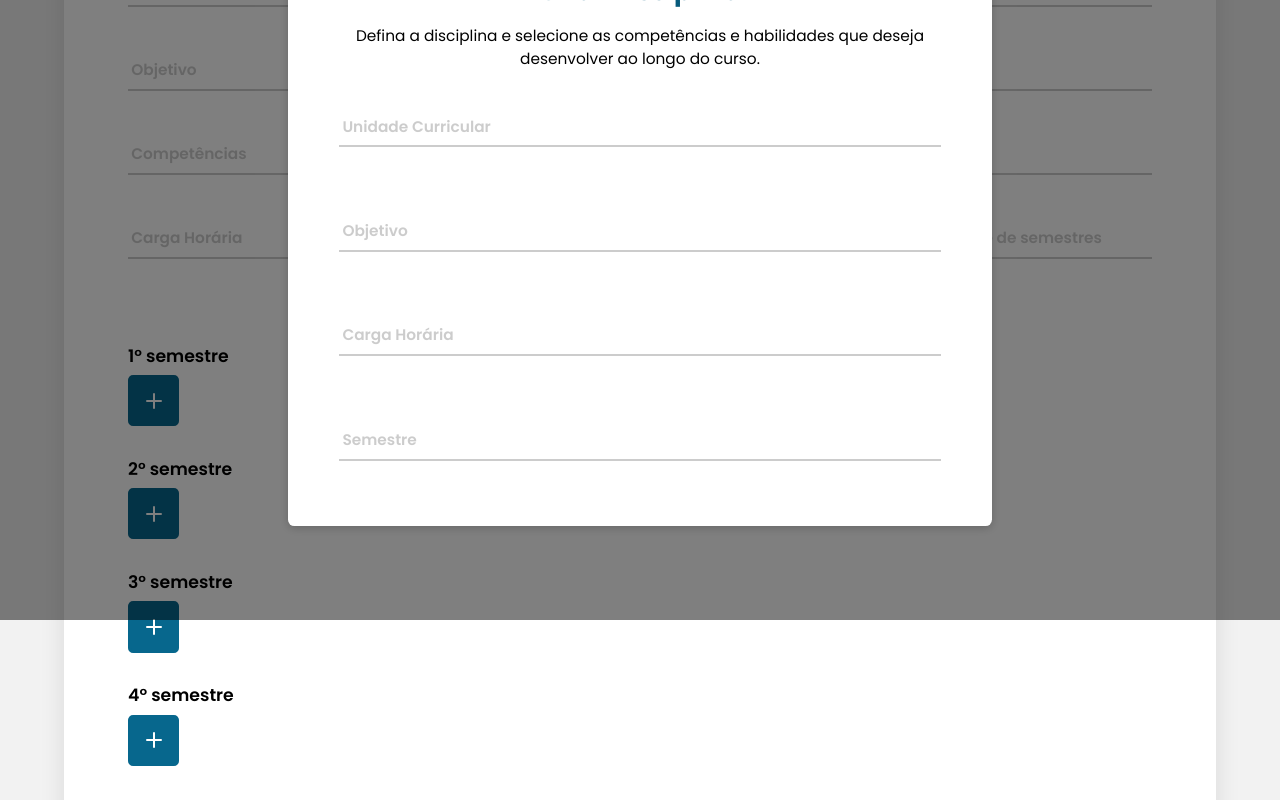
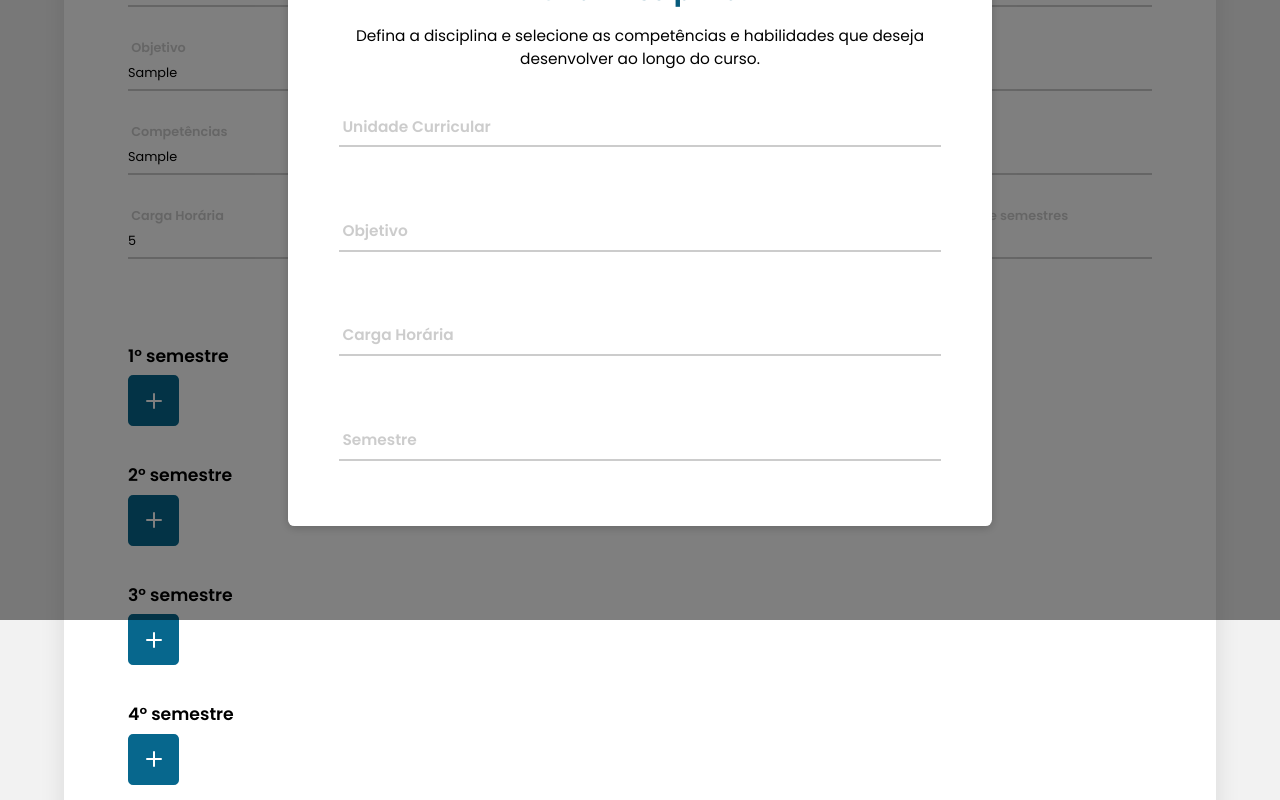
Before and after one commit to larissacoelho21/PlanneEdu-FrontEnd, a React (Vite) app in the folder PlanneEdu_Front/: page /addplancurso in a window 1280 px wide. Both pictures are taken after typing "Sample", "Sample", "Sample", "Sample", "5", "5" into the empty fields and a click on the button 153 px from the left and 907 px from the top of the page. Shown: the part 507-1307 px from the top of the page. Built offline with nearby package versions, Linux system fonts and the light colour scheme.

Commit message:
Continuação da construção da página referente a criação de planos de curso (OPP)

```diff
--- a/PlanneEdu_Front/src/Components/Multiselect/Multiselect.tsx
+++ b/PlanneEdu_Front/src/Components/Multiselect/Multiselect.tsx
@@ -94,7 +94,8 @@ export function Multiselect({ value, onChange, options }: SelectProps) {
       <span className={styles.value}>
         {value.map((v, index) => (
           <button
-            key={`${v.value}-${index}`} // Adiciona índice para unicidade
+          /* adiciona índice para unidade */
+            key={`${v.value}-${index}`}
             onClick={(e) => {
               e.stopPropagation();
               selectOption(v);
@@ -115,7 +116,8 @@ export function Multiselect({ value, onChange, options }: SelectProps) {
       <ul className={`${styles.options} ${isOpen ? styles.show : ""}`}>
         {options.map((option, index) => (
           <li
-            key={`${option.value}-${index}`} // Ajuda a garantir unicidade
+          /* garante que é único */
+            key={`${option.value}-${index}`}
             onClick={(e) => {
               e.stopPropagation();
               selectOption(option);
--- a/PlanneEdu_Front/src/Pages/Opp/AddPlanoCursoOpp.tsx
+++ b/PlanneEdu_Front/src/Pages/Opp/AddPlanoCursoOpp.tsx
@@ -10,106 +10,113 @@ import {
 import { toast } from "sonner";
 import { Plus, X } from "lucide-react";
 
-export function AddPlanoCurso() {
-  /* ======== configurações e funções referentes aos inputs (texto/número/select) ======== */
-  interface InputFieldProps {
-    id: string;
-    label: string;
-    type?: string;
-    value?: string | number;
-    onChange?: (
-      event: React.ChangeEvent<HTMLInputElement | HTMLSelectElement>
-    ) => void;
-    onWheel?: (event: React.WheelEvent<HTMLInputElement>) => void;
-    maxLength?: number;
-    maxValue?: number;
-    options?: { value: string | number; label: string }[];
-  }
+/* definindo as opções que serão usadas no multiselect */
+const options: SelectOption[] = [
+  {
+    label:
+      "1. Identificar as características de programação backend em ambiente web",
+    value: 1,
+  },
+  {
+    label:
+      "1.1 Preparar ambiente necessário ao desenvolvimento back-end para plataforma web",
+    value: 2,
+  },
+  { label: "Third", value: 3 },
+  { label: "Fourth", value: 4 },
+  { label: "Fifth", value: 5 },
+];
 
-  /* função do componente `InputField` com as propriedades desestruturadas e valores padrão */
-  function InputField({
-    id,
-    label,
-    type = "text",
-    value = "",
-    onChange,
-    onWheel,
-    maxValue,
-    options = [],
-  }: InputFieldProps) {
-    const [localValue, setLocalValue] = useState<string | number>(value);
-    const [isFilled, setIsFilled] = useState(false);
+/* ======== configurações e funções referentes aos inputs (texto/número/select) ======== */
+interface InputFieldProps {
+  id: string;
+  name?: string;
+  label: string;
+  type?: string;
+  value?: string | number | null;
+  onChange?: (
+    event: React.ChangeEvent<HTMLInputElement | HTMLSelectElement>
+  ) => void;
+  onWheel?: (event: React.WheelEvent<HTMLInputElement>) => void;
+  maxLength?: number;
+  maxValue?: number;
+  options?: { value: string | number; label: string }[];
+}
 
-    useEffect(() => {
-      setIsFilled(localValue !== "");
-    }, [localValue]);
+/* função do componente `InputField` com as propriedades desestruturadas e valores padrão */
+function InputField({
+  id,
+  name,
+  label,
+  type = "text",
+  value = "",
+  onChange,
+  onWheel,
+  maxValue,
+  options = [],
+}: InputFieldProps) {
+  const handleInputChange = (
+    event: React.ChangeEvent<HTMLInputElement | HTMLSelectElement>
+  ) => {
+    let inputValue = event.target.value;
 
-    /* gerenciador de mudanças para input ou select */
-    const handleInputChange = (
-      event: React.ChangeEvent<HTMLInputElement | HTMLSelectElement>
-    ) => {
-      let inputValue = event.target.value;
+    // Validação para inputs numéricos
+    if (type === "number") {
+      let numericValue = inputValue !== "" ? parseFloat(inputValue) : "";
 
-      /* para inputs de tipo 'number', lida com as validações */
-      if (type === "number") {
-        let numericValue = inputValue !== "" ? parseFloat(inputValue) : "";
-
-        /* respeita o valor máximo permitido */
-        if (
-          maxValue !== undefined &&
-          typeof numericValue === "number" &&
-          numericValue > maxValue
-        ) {
-          numericValue = maxValue;
-        }
-        setLocalValue(numericValue);
-        inputValue = numericValue.toString();
-      } else {
-        /* para textos e selects */
-        setLocalValue(inputValue);
+      if (
+        maxValue !== undefined &&
+        typeof numericValue === "number" && // Garante que numericValue seja um número
+        numericValue > maxValue
+      ) {
+        numericValue = maxValue;
       }
 
-      /* propaga o valor atualizado para o pai */
-      if (onChange) {
-        event.target.value = inputValue;
-        onChange(event);
-      }
-    };
+      inputValue = numericValue.toString();
+    }
 
-    return (
-      <fieldset className={`Fieldset ${isFilled ? "filled" : ""}`}>
-        <label htmlFor={id} className="label-course">
-          {label}
-        </label>
-        {type === "select" ? (
-          <select
-            id={id}
-            value={localValue}
-            onChange={handleInputChange}
-            className="input-course"
-          >
-            <option value="" disabled></option>
-            {options.map((option, index) => (
-              <option key={index} value={option.value}>
-                {option.label}
-              </option>
-            ))}
-          </select>
-        ) : (
-          <input
-            id={id}
-            className="input-course"
-            type={type}
-            value={localValue}
-            onChange={handleInputChange}
-            onWheel={type === "number" ? onWheel : undefined}
-            autoComplete="off"
-          />
-        )}
-      </fieldset>
-    );
-  }
+    if (onChange) {
+      onChange(event);
+    }
+  };
 
+  return (
+    <fieldset className={`Fieldset ${value ? "filled" : ""}`}>
+      <label htmlFor={id} className="label-course">
+        {label}
+      </label>
+      {type === "select" ? (
+        <select
+          id={id}
+          name={name}
+          value={value}
+          onChange={handleInputChange}
+          className="input-course"
+        >
+          <option value="" disabled></option>
+          {options.map((option, index) => (
+            <option key={index} value={option.value}>
+              {option.label}
+            </option>
+          ))}
+        </select>
+      ) : (
+        <input
+          id={id}
+          name={name}
+          type={type}
+          value={value}
+          onChange={handleInputChange}
+          onWheel={type === "number" ? onWheel : undefined}
+          autoComplete="off"
+          className="input-course"
+        />
+      )}
+    </fieldset>
+  );
+}
+
+export function AddPlanoCurso() {
   /* ======== construção das funcionalidades ======== */
 
   /* tipificação */
@@ -127,19 +134,7 @@ export function AddPlanoCurso() {
 
   /* declaração de estados */
   const [showPopUpGrade, setShowPopUpGrade] = useState(false);
-  const [selectedSemester, setSelectedSemester] = useState<number | null>(null);
-  const togglePopUpGrade = () => {
-    if (showPopUpGrade) {
-      setShowPopUpGrade(false);
-    } else {
-      setShowPopUpGrade(true);
-    }
-  };
-
-  /* estado para armazenar disciplinas separadas por semestre */
-  const [semesterData, setSemesterData] = useState<{ [key: number]: string[] }>(
-    { 1: [], 2: [], 3: [], 4: [] }
-  );
+  const togglePopUpGrade = () => setShowPopUpGrade((prev) => !prev);
 
   type FormValues = {
     nameCourse: string;
@@ -148,6 +143,10 @@ export function AddPlanoCurso() {
     skillsCourse: string;
     cargaHoraria: number | null;
     quantSemestres: number | null;
+    curriculum: string;
+    objectiveCurriculum: string;
+    cargaHCurriculum: number | null;
+    semestreCurriculum: number | null;
     topicCourse: string;
     subtopicCourse: string;
     detailCourse: string;
@@ -164,6 +163,10 @@ export function AddPlanoCurso() {
     skillsCourse: "",
     cargaHoraria: null,
     quantSemestres: null,
+    curriculum: "",
+    objectiveCurriculum: "",
+    cargaHCurriculum: null,
+    semestreCurriculum: null,
     topicCourse: "",
     subtopicCourse: "",
     detailCourse: "",
@@ -176,32 +179,21 @@ export function AddPlanoCurso() {
   const [knowledgeTableData, setKnowledgeTableData] = useState<KnowledgeData[]>(
     []
   );
+  const [conhecimentos, setConhecimentos] = useState<SelectOption[]>([]);
+  const [estrategias, setEstrategias] = useState<SelectOption[]>([]);
+  const [recursos, setRecursos] = useState<SelectOption[]>([]);
 
-  /* definindo as opções que serão usadas no multiselect */
-  const options: SelectOption[] = [
-    {
-      label:
-        "1. Identificar as características de programação backend em ambiente web",
-      value: 1,
-    },
-    {
-      label:
-        "1.1 Preparar ambiente necessário ao desenvolvimento back-end para plataforma web",
-      value: 2,
-    },
-    { label: "Third", value: 3 },
-    { label: "Fourth", value: 4 },
-    { label: "Fifth", value: 5 },
-  ];
+  /* inicializando o estado `selectedOptions` como um array vazio */
+  const [selectedOptions, setSelectedOptions] = useState<SelectOption[]>([]);
 
   /* função para atualizar estados de forma dinâmica */
-  const handleInputChange = (event: React.ChangeEvent<HTMLInputElement>) => {
+  const handleInputChange = (
+    event: React.ChangeEvent<HTMLInputElement | HTMLSelectElement>
+  ) => {
     const { name, value, type } = event.target;
-
     setFormValues((prevValues) => ({
       ...prevValues,
-      /* Converte strings para número se o tipo for number */
-      [name]: type === "number" ? +value : value,
+      [name]: type === "number" && !isNaN(+value) ? +value : value,
     }));
   };
 
@@ -258,6 +250,56 @@ export function AddPlanoCurso() {
     toast.success("Subtópico deletado com sucesso!");
   };
 
+  /* função para a adição de detalhes */
+  const addDetail = (event: React.MouseEvent<HTMLButtonElement>) => {
+    event.preventDefault();
+
+    if (formValues.detailCourse.trim() && formValues.detailAssigned) {
+      setSubtopics((prevSubtopics) =>
+        prevSubtopics.map((subtopic) =>
+          subtopic.name === formValues.detailAssigned
+            ? {
+                ...subtopic,
+                details: [...subtopic.details, formValues.detailCourse],
+              }
+            : subtopic
+        )
+      );
+      setFormValues((prev) => ({
+        ...prev,
+        detailCourse: "",
+      }));
+      toast.success("Detalhe adicionado com sucesso!");
+    }
+  };
+
+  const [selectedSemester, setSelectedSemester] = useState<number | null>(null);
+  /* estado para armazenar as disciplinas separadas por semestre */
+  const [semesterData, setSemesterData] = useState<{ [key: number]: string[] }>({
+    1: [],
+    2: [],
+    3: [],
+    4: [],
+  });
+
+  /* ao clicar no botão "Salvar informações" do popup, função para salvar a disciplina */
+  const handleSaveDiscipline = (event: React.MouseEvent<HTMLButtonElement>) => {
+    event.preventDefault()
+    const newDiscipline = formValues.nameCourse;
+
+    /* adicionando a disciplina ao semestre selecionado */
+    if (selectedSemester !== null) {
+      setSemesterData((prevState) => {
+        const updatedSemesterData = { ...prevState };
+        updatedSemesterData[selectedSemester].push(newDiscipline);
+        return updatedSemesterData;
+      });
+
+      setShowPopUpGrade(false);
+    }
+  };
+
+
   return (
     <section className="AddPlanCourses">
       <SubNavbar />
@@ -270,30 +312,36 @@ export function AddPlanoCurso() {
         <form className="form-course">
           <div className="inputs-opp">
             <div className="input-fieldd">
-              <InputField label="Nome do Curso" type="text" id="name-course" />
+              <InputField label="Nome do Curso" name="nameCourse" type="text" id="name-course" value={formValues.nameCourse} onChange={handleInputChange} />
             </div>
             <div className="input-fieldd">
-              <InputField label="Categoria" type="text" id="category-course" />
+              <InputField label="Categoria" name="categoryCourse" type="text" id="category-course" value={formValues.categoryCourse} onChange={handleInputChange} />
             </div>
             <div className="input-fieldd">
-              <InputField label="Objetivo" type="text" id="obj-course" />
+              <InputField label="Objetivo" name="objectiveCourse" type="text" id="obj-course" value={formValues.objectiveCourse} onChange={handleInputChange} />
             </div>
             <div className="input-fieldd">
-              <InputField label="Competências" type="text" id="compt-course" />
+              <InputField label="Competências" name="skillsCourse" type="text" id="compt-course" value={formValues.skillsCourse} onChange={handleInputChange} />
             </div>
             <div className="input-row">
               <div className="input-fieldd">
                 <InputField
                   label="Carga Horária"
+                  name="cargaHoraria"
                   type="number"
                   id="cargah-course"
+                  value={formValues.cargaHoraria}
+                  onChange={handleInputChange}
                 />
               </div>
               <div className="input-fieldd">
                 <InputField
                   label="Quantidade de semestres"
+                  name="quantSemestres"
                   type="number"
                   id="semestres-course"
+                  value={formValues.quantSemestres}
+                  onChange={handleInputChange}
                 />
               </div>
             </div>
@@ -302,125 +350,123 @@ export function AddPlanoCurso() {
           <div className="grade-curricular">
             <h2>Grade Horária</h2>
             <div className="semestres">
-              <div className="semestre">
-                <h3>1° semestre</h3>
-                <div className="add-btn">
-                  <button
-                    onClick={(event) => {
-                      togglePopUpGrade();
-                      event.preventDefault();
-                    }}
-                  >
-                    <Plus />
-                  </button>
+              {[1, 2, 3, 4].map((semester) => (
+                <div key={semester} className="semestre">
+                  <h3>{`${semester}° semestre`}</h3>
+                  <div className="add-btn">
+                    <button
+                      onClick={(event) => {
+                        setSelectedSemester(semester); // Atualiza o semestre selecionado
+                        togglePopUpGrade();
+                        event.preventDefault();
+                      }}
+                    >
+                      <Plus />
+                    </button>
+                  </div>
+                  {/* Exibir os cards de disciplinas abaixo de cada semestre */}
+                  <div className="discipline-cards">
+                    {semesterData[semester].map((discipline, index) => (
+                      <div key={index} className="discipline-card">
+                        <h4>{discipline}</h4>
+                      </div>
+                    ))}
+                  </div>
                 </div>
-              </div>
-              <div className="semestre">
-                <h3>2° semestre</h3>
-                <div className="add-btn">
-                  <button
-                    onClick={(event) => {
-                      togglePopUpGrade();
-                      event.preventDefault();
-                    }}
-                  >
-                    <Plus />
-                  </button>
-                </div>
-              </div>
-              <div className="semestre">
-                <h3>3° semestre</h3>
-                <div className="add-btn">
-                  <button
-                    onClick={(event) => {
-                      togglePopUpGrade();
-                      event.preventDefault();
-                    }}
-                  >
-                    <Plus />
-                  </button>
-                </div>
-              </div>
-              <div className="semestre">
-                <h3>4° semestre</h3>
-                <div className="add-btn">
-                  <button
-                    onClick={(event) => {
-                      togglePopUpGrade();
-                      event.preventDefault();
-                    }}
-                  >
-                    <Plus />
-                  </button>
-                </div>
-              </div>
+              ))}
             </div>
 
             {showPopUpGrade && (
-              <PopUp
-                onClose={() => setShowPopUpGrade(false)}
-              >
+              <PopUp onClose={() => setShowPopUpGrade(false)}>
                 <div className="pop-title">
                   <h2>Criar Disciplina</h2>
-                  <h3>Defina a disciplina e selecione as competências e habilidades que deseja desenvolver ao longo do curso.</h3>
+                  <h3>
+                    Defina a disciplina e selecione as competências e
+                    habilidades que deseja desenvolver ao longo do curso.
+                  </h3>
                 </div>
                 <div className="pop-body">
                   <div className="input-fieldd">
                     <InputField
                       id="uc"
+                      name="curriculum"
                       label="Unidade Curricular"
                       type="text"
+                      value={formValues.curriculum}
+                      onChange={handleInputChange}
                     />
                   </div>
                   <div className="input-fieldd">
-                    <InputField id="obj" label="Objetivo" type="text" />
+                    <InputField id="obj" label="Objetivo" name="objectiveCurriculum" type="text"  value={formValues.objectiveCurriculum} onChange={handleInputChange} />
                   </div>
                   <div className="input-fieldd">
                     <InputField
                       id="carga-h"
+                      name="cargaHCurriculum"
                       label="Carga Horária"
-                      type="number"
+                      type="number | null"
+                      value={formValues.cargaHCurriculum}
+                      onChange={handleInputChange}
                     />
                   </div>
                   <div className="input-fieldd">
-                    <InputField id="semestre" label="Semestre" type="number" />
+                    <InputField id="semestre" name="semestreCurriculum" label="Semestre" type="number" value={formValues.semestreCurriculum} onChange={handleInputChange} />
                   </div>
                   <h3 className="section-title">
                     Competências Específicas e Socioemocionais
                   </h3>
-                  {/* <div className="multiselects">
-                  <label>Conhecimentos</label>
-                  <Multiselect
-                    options={options}
-                    value={[]}
-                    onChange={}
-                    multiple
-                  />
 
+                  <div className="multiselects">
+                    <div className="multi-conhe">
+                      <label>Conhecimentos</label>
+                      <Multiselect
+                        options={options}
+                        value={conhecimentos}
+                        onChange={setConhecimentos}
+                        multiple
+                      />
+                    </div>
 
-                  <label>Estratégias</label>
-                  <Multiselect
-                    options={options}
-                    value={[]}
-                    onChange={}
-                    multiple
-                  />
+                    <div className="multi-estra">
+                      <label>Estratégias</label>
+                      <Multiselect
+                        options={options}
+                        value={estrategias}
+                        onChange={setEstrategias}
+                        multiple
+                      />
+                    </div>
 
-
-                  <label>Recursos</label>
-                  <Multiselect
-                    options={options}
-                    value={[]}
-                    onChange={}
-                    multiple
-                  />
-                </div> */}
+                    <div className="multi-rec">
+                      <label>Recursos</label>
+                      <Multiselect
+                        options={options}
+                        value={recursos}
+                        onChange={setRecursos}
+                        multiple
+                      />
+                    </div>
+                  </div>
                   <h3 className="section-title">Conhecimentos</h3>
                   <div className="input-fieldd">
-                    <InputField id="topic" label="Tópico" type="text" value={formValues.subtopicCourse} onChange={handleInputChange} />
+                    <InputField
+                      id="topic"
+                      name="topicCourse"
+                      label="Tópico"
+                      type="text"
+                      value={formValues.topicCourse}
+                      onChange={handleInputChange}
+                    />
                   </div>
                   <div className="subtopic">
-                    <InputField id="subtopic" label="Subtópico" type="text" />
+                    <InputField
+                      id="subtopic"
+                      name="subtopicCourse"
+                      label="Subtópico"
+                      type="text"
+                      value={formValues.subtopicCourse}
+                      onChange={handleInputChange}
+                    />
                     <button className="add-subbtn" onClick={addSubtopic}>
                       <Plus />
                     </button>
@@ -435,33 +481,69 @@ export function AddPlanoCurso() {
                         </div>
                       ))}
                     </div>
-
                   </div>
 
                   <div className="detail">
                     <div className="input-detail">
-                      <InputField id="detail" label="Detalhe" type="text" />
+                      <InputField
+                        id="detail"
+                        name="detailCourse"
+                        label="Detalhe"
+                        type="text"
+                        value={formValues.detailCourse}
+                        onChange={handleInputChange}
+                      />
                     </div>
                     <div className="select-course">
                       <div className="select-det">
                         <InputField
                           id="select-field"
+                          name="detailAssigned"
                           label="Atribuído a:"
                           type="select"
+                          options={subtopics.map((subtopic) => ({
+                            value: subtopic.name,
+                            label: subtopic.name,
+                          }))}
+                          value={formValues.detailAssigned}
+                          onChange={handleInputChange}
                         />
                       </div>
                     </div>
-                    <button className="add-detail">Adicionar detalhes</button>
+                    <button className="add-detail" onClick={addDetail}>
+                      Adicionar detalhes
+                    </button>
+
+                    <div className="details-list">
+                      {subtopics
+                        .find(
+                          (subtopic) =>
+                            subtopic.name === formValues.detailAssigned
+                        )
+                        ?.details.map((detail, index) => (
+                          <div key={index} className="detail-tag">
+                            <span>{detail}</span>
+                            <button>
+                              <X />
+                            </button>
+                          </div>
+                        ))}
+                    </div>
                   </div>
                   <div className="input-fieldd">
                     <InputField
                       id="ambiente"
+                      name="ambienteCourse"
                       label="Ambiente Pedagógico"
                       type="text"
+                      value={formValues.ambienteCourse}
+                      onChange={handleInputChange}
                     />
                   </div>
                   <div className="conhecimento-btn">
-                    <button>Adicionar Conhecimento</button>
+                    <button onClick={addKnowledge}>
+                      Adicionar Conhecimento
+                    </button>
                   </div>
 
                   {/* tabela referente aos conhecimentos */}
@@ -501,6 +583,11 @@ export function AddPlanoCurso() {
                       ))}
                     </tbody>
                   </table>
+
+                  <div className="actions-btns">
+                    <button onClick={handleSaveDiscipline}>Salvar informações</button>
+                    <button>Cancelar</button>
+                  </div>
                 </div>
               </PopUp>
             )}
```
Also changed, not shown: PlanneEdu_Front/src/Css/Opp/AddPlanoCurso.css (+8 -2 lines).
